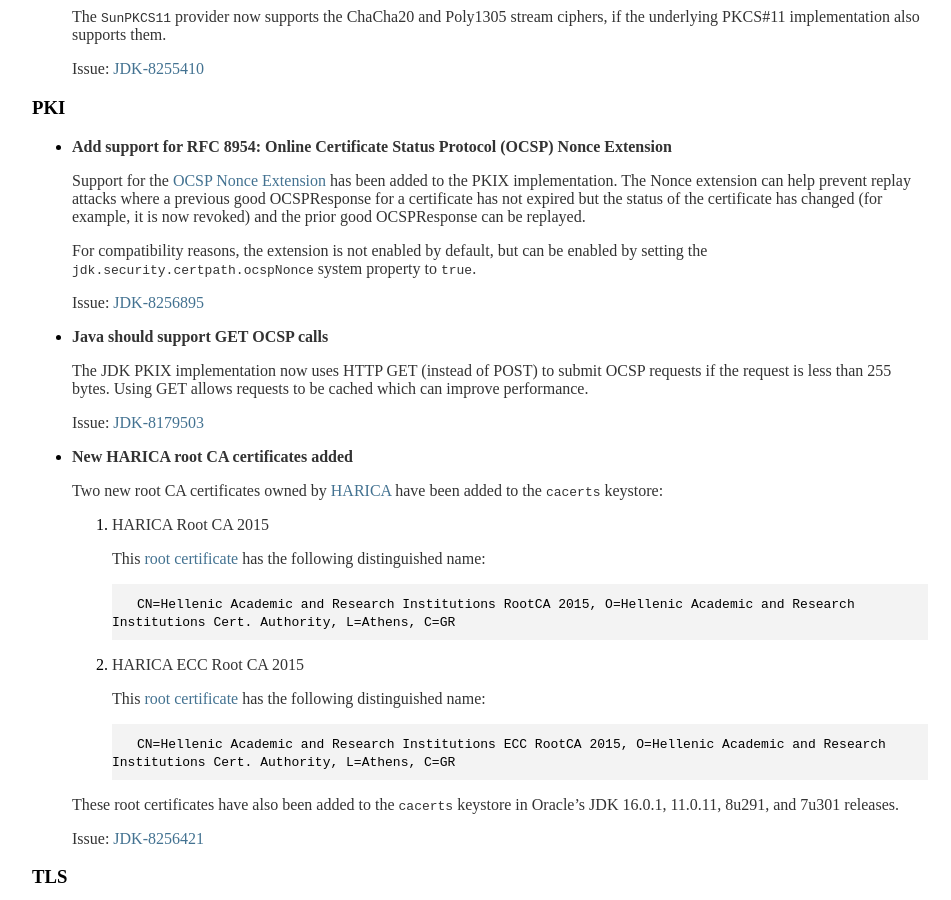
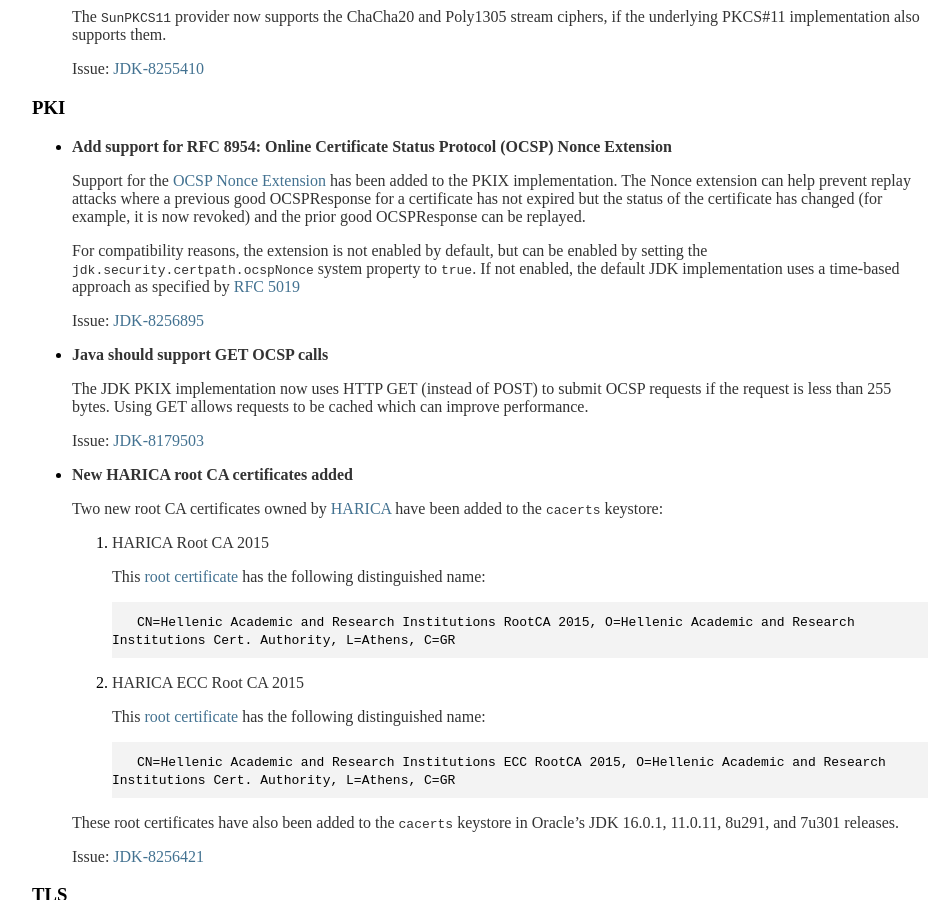
Before and after one commit to seanjmullan/seanjmullan.github.io, a Jekyll site: the page built from _posts/2021-09-14-jdk17.md, in a window 1280 px wide and 900 px high, scrolled down 1352 px. Shown: the whole window, without its empty margins (160-1111 px from the left). Built offline with Jekyll 4.4.1, drawn with Linux system fonts in a browser that asks for light colours.

Commit message:
Document default OCSP replay attack behavior.

```diff
--- a/_posts/2021-09-14-jdk17.md
+++ b/_posts/2021-09-14-jdk17.md
@@ -102,7 +102,9 @@ libraries area but have beneficial security benefits include:
 
     For compatibility reasons, the extension is not enabled by default, but
     can be enabled by setting the `jdk.security.certpath.ocspNonce` system
-    property to `true`.
+    property to `true`. If not enabled, the default JDK implementation uses
+    a time-based approach as specified by
+    [RFC 5019](https://datatracker.ietf.org/doc/html/rfc5019#section-7.1)
 
     Issue: [JDK-8256895](https://bugs.openjdk.java.net/browse/JDK-8256895)
 
```
